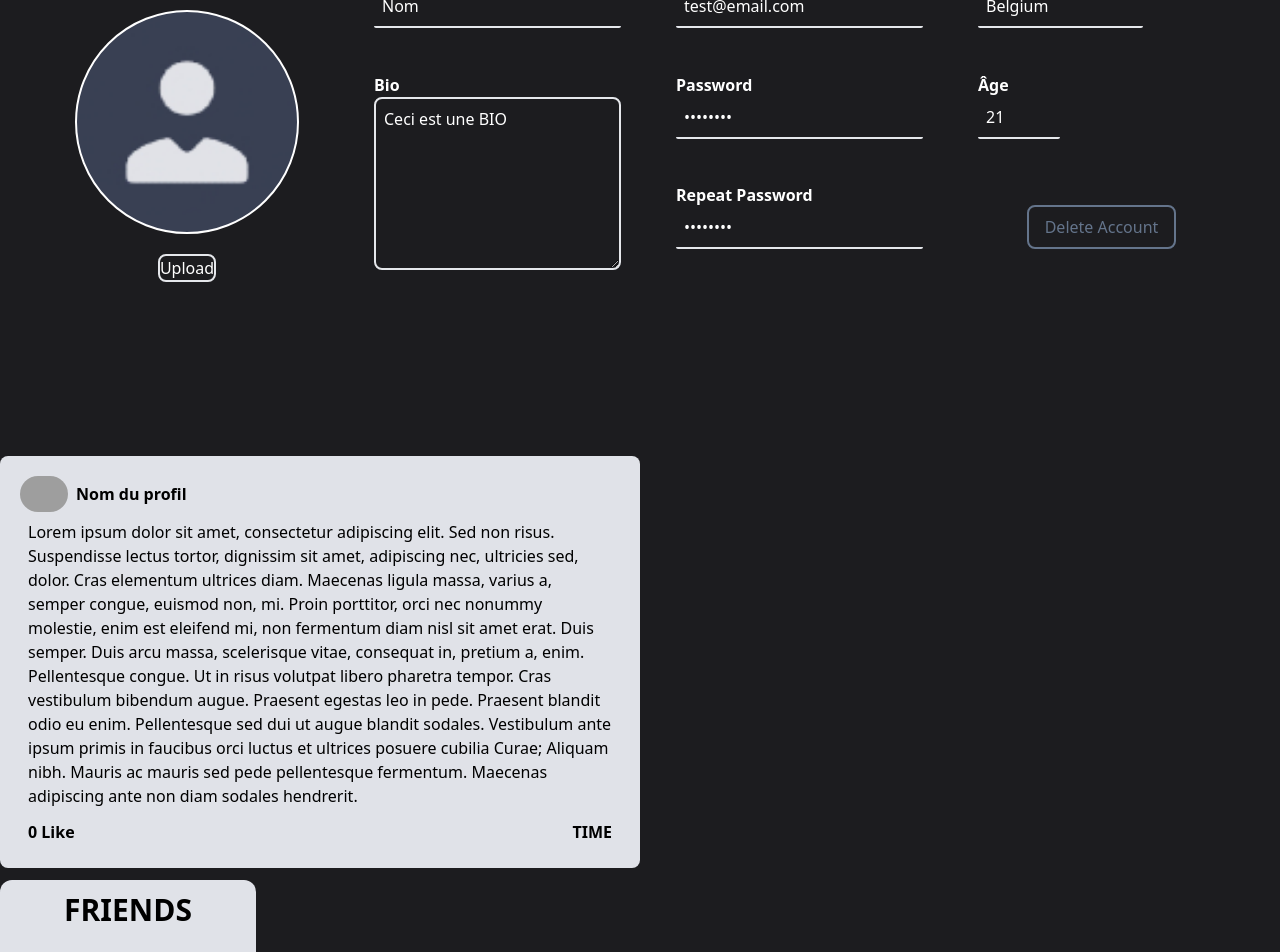
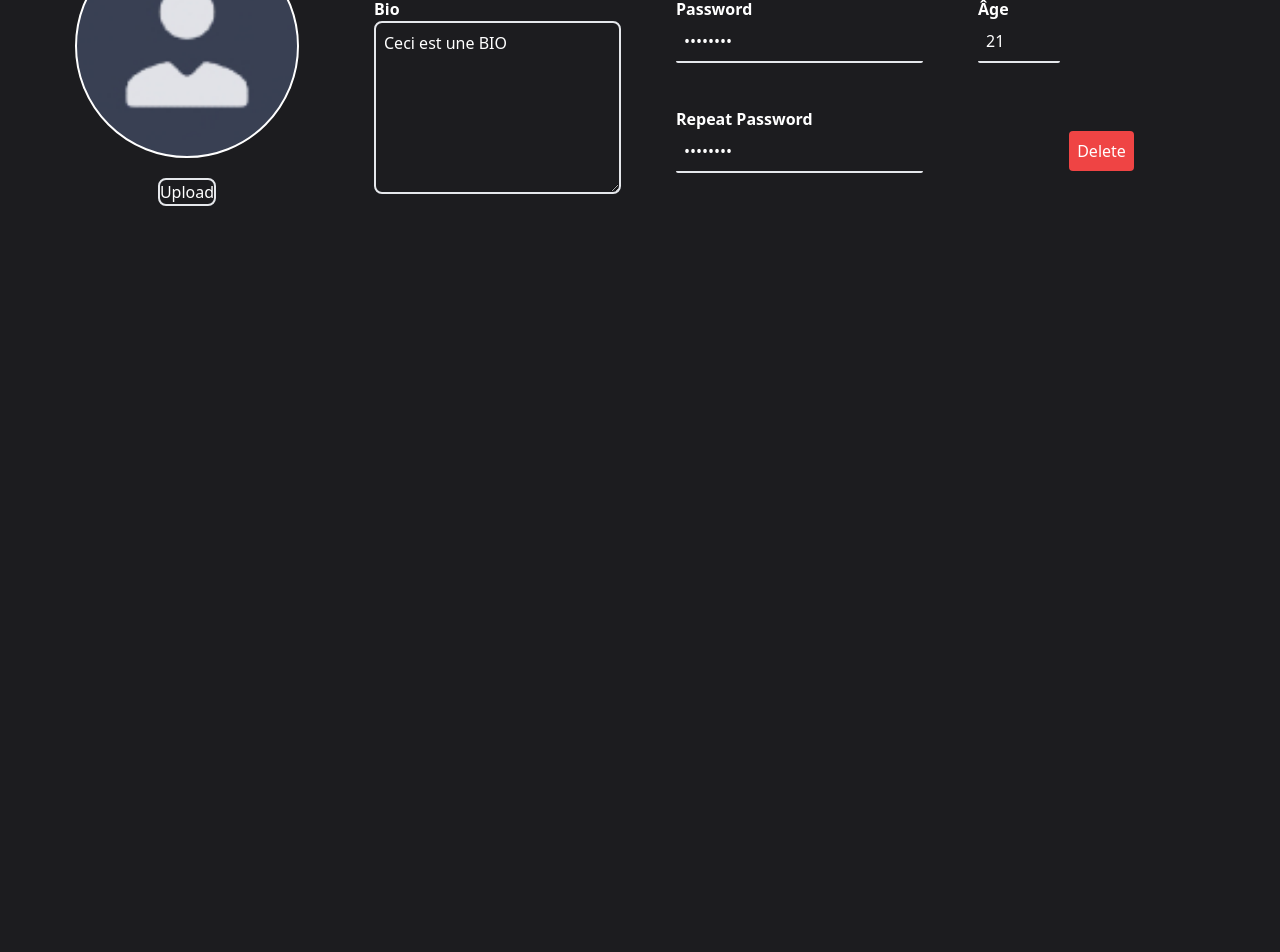
Before and after one commit to emignox/verba, a React (Vite) app in the folder fontend/: page / in a window 1280 px wide. Shown: the part 420-1372 px from the top of the page. After the commit the page ends 800 px from the top, so only its background shows below. Built offline with nearby package versions, Linux system fonts and the light colour scheme; grey boxes are pictures that could not be loaded.

Commit message:
add buttons

```diff
--- a/fontend/package.json
+++ b/fontend/package.json
@@ -15,12 +15,14 @@
     "@heroicons/react": "^2.1.1",
     "react": "^18.2.0",
     "react-dom": "^18.2.0",
+    "react-modal": "^3.16.1",
     "react-router-dom": "^6.21.1"
   },
   "devDependencies": {
     "@types/node": "^20.11.0",
     "@types/react": "^18.2.47",
     "@types/react-dom": "^18.2.17",
+    "@types/react-modal": "^3.16.3",
     "@typescript-eslint/eslint-plugin": "^6.14.0",
     "@typescript-eslint/parser": "^6.14.0",
     "@vitejs/plugin-react": "^4.2.1",
--- a/fontend/src/App.tsx
+++ b/fontend/src/App.tsx
@@ -1,34 +1,34 @@
 import { BrowserRouter as Router } from "react-router-dom";
 // import Sign from "./component/signUP";
-import Post from "./component/post";
-import FriendsList from "./component/friendsList";
+// import Post from "./component/post";
+// import FriendsList from "./component/friendsList";
 import Settings from "./component/settings";
 //import Other from "./pages/otherProfile";
-import SearchUser from "./component/searchUser";
+//import SearchUser from "./component/searchUser";
 
-const friendsData = [
-  { id: 1, name: 'Nicolas', img: 'https://images.radio-canada.ca/q_auto,w_350/v1/ici-tele/1x1/carre-noir-racisme-systemique-brutalite-policiere.jpg' },
-  { id: 2, name: 'Ema', img: 'https://images.radio-canada.ca/q_auto,w_350/v1/ici-tele/1x1/carre-noir-racisme-systemique-brutalite-policiere.jpg' },
-  { id: 3, name: 'Cédric', img: 'https://images.radio-canada.ca/q_auto,w_350/v1/ici-tele/1x1/carre-noir-racisme-systemique-brutalite-policiere.jpg' },
-  { id: 4, name: 'Tim', img: 'https://images.radio-canada.ca/q_auto,w_350/v1/ici-tele/1x1/carre-noir-racisme-systemique-brutalite-policiere.jpg' },
-  { id: 5, name: 'Louise', img: 'https://images.radio-canada.ca/q_auto,w_350/v1/ici-tele/1x1/carre-noir-racisme-systemique-brutalite-policiere.jpg' },
-];
-const searchData = {
-  Image: "https://images.radio-canada.ca/q_auto,w_350/v1/ici-tele/1x1/carre-noir-racisme-systemique-brutalite-policiere.jpg",
-  Name: "Example One",
-}
-const postData = {
-  profileImage: "https://images.radio-canada.ca/q_auto,w_350/v1/ici-tele/1x1/carre-noir-racisme-systemique-brutalite-policiere.jpg",
-  profileName: "Nom du profil",
-  message: "Lorem ipsum dolor sit amet, consectetur adipiscing elit. Sed non risus. Suspendisse lectus tortor, dignissim sit amet, adipiscing nec, ultricies sed, dolor. Cras elementum ultrices diam. Maecenas ligula massa, varius a, semper congue, euismod non, mi. Proin porttitor, orci nec nonummy molestie, enim est eleifend mi, non fermentum diam nisl sit amet erat. Duis semper. Duis arcu massa, scelerisque vitae, consequat in, pretium a, enim. Pellentesque congue. Ut in risus volutpat libero pharetra tempor. Cras vestibulum bibendum augue. Praesent egestas leo in pede. Praesent blandit odio eu enim. Pellentesque sed dui ut augue blandit sodales. Vestibulum ante ipsum primis in faucibus orci luctus et ultrices posuere cubilia Curae; Aliquam nibh. Mauris ac mauris sed pede pellentesque fermentum. Maecenas adipiscing ante non diam sodales hendrerit.",
-};
+// const friendsData = [
+// { id: 1, name: 'Nicolas', img: 'https://images.radio-canada.ca/q_auto,w_350/v1/ici-tele/1x1/carre-noir-racisme-systemique-brutalite-policiere.jpg' },
+// { id: 2, name: 'Ema', img: 'https://images.radio-canada.ca/q_auto,w_350/v1/ici-tele/1x1/carre-noir-racisme-systemique-brutalite-policiere.jpg' },
+// { id: 3, name: 'Cédric', img: 'https://images.radio-canada.ca/q_auto,w_350/v1/ici-tele/1x1/carre-noir-racisme-systemique-brutalite-policiere.jpg' },
+// { id: 4, name: 'Tim', img: 'https://images.radio-canada.ca/q_auto,w_350/v1/ici-tele/1x1/carre-noir-racisme-systemique-brutalite-policiere.jpg' },
+// { id: 5, name: 'Louise', img: 'https://images.radio-canada.ca/q_auto,w_350/v1/ici-tele/1x1/carre-noir-racisme-systemique-brutalite-policiere.jpg' },
+// ];
+// const searchData = {
+//   Image: "https://images.radio-canada.ca/q_auto,w_350/v1/ici-tele/1x1/carre-noir-racisme-systemique-brutalite-policiere.jpg",
+//   Name: "Example One",
+// }
+// const postData = {
+//   profileImage: "https://images.radio-canada.ca/q_auto,w_350/v1/ici-tele/1x1/carre-noir-racisme-systemique-brutalite-policiere.jpg",
+//   profileName: "Nom du profil",
+//   message: "Lorem ipsum dolor sit amet, consectetur adipiscing elit. Sed non risus. Suspendisse lectus tortor, dignissim sit amet, adipiscing nec, ultricies sed, dolor. Cras elementum ultrices diam. Maecenas ligula massa, varius a, semper congue, euismod non, mi. Proin porttitor, orci nec nonummy molestie, enim est eleifend mi, non fermentum diam nisl sit amet erat. Duis semper. Duis arcu massa, scelerisque vitae, consequat in, pretium a, enim. Pellentesque congue. Ut in risus volutpat libero pharetra tempor. Cras vestibulum bibendum augue. Praesent egestas leo in pede. Praesent blandit odio eu enim. Pellentesque sed dui ut augue blandit sodales. Vestibulum ante ipsum primis in faucibus orci luctus et ultrices posuere cubilia Curae; Aliquam nibh. Mauris ac mauris sed pede pellentesque fermentum. Maecenas adipiscing ante non diam sodales hendrerit.",
+// };
 
 function App() {
   return (
     <div>
       <Router>
 
-        <SearchUser {...searchData} />
+        {/*<SearchUser {...searchData} />*/}
         <Settings/>
         {/*<Nav /> */}
         {/*
@@ -38,8 +38,8 @@ function App() {
           </div>
         */}
         {/* <Sign /> */}
-        <Post {...postData} />
-        <FriendsList friends={friendsData} />
+        {/*<Post {...postData} />
+        <FriendsList friends={friendsData} />*/}
       </Router>
     </div>
   );
--- a/fontend/src/component/buttons.tsx
+++ b/fontend/src/component/buttons.tsx
@@ -1,13 +1,72 @@
-import React from 'react';
+// DeleteButton.tsx
+import React, { useState } from 'react';
 
-export const DeleteButton: React.FC = () => (
-    <button className="hover:bg-red-400 hover:text-white hover:scale-110 hover:border-none bg-transparent border-slate-500 border-2 rounded-lg py-2 px-4 text-slate-500">
-        Delete Account
-    </button>
-);
+export const DeleteButton: React.FC = () => {
+  const [isPopupOpen, setIsPopupOpen] = useState(false);
+
+  const openPopup = () => {
+    setIsPopupOpen(true);
+  };
+
+  const closePopup = () => {
+    setIsPopupOpen(false);
+  };
+
+  const handleDeleteClick = (e: React.MouseEvent<HTMLButtonElement>) => {
+    e.preventDefault(); // Empêche la soumission du formulaire
+    openPopup();
+  };
+
+  return (
+    <>
+      <button onClick={handleDeleteClick} className="bg-red-500 text-white p-2 rounded">Delete</button>
+      {isPopupOpen && (
+        <div className="fixed top-0 left-0 w-screen h-screen bg-black bg-opacity-50 flex justify-center items-center">
+          <div className="bg-white p-4 rounded">
+            <p>Are you sure you want to delete?</p>
+            <button onClick={closePopup} className="bg-gray-300 text-black p-2 rounded mt-2">Cancel</button>
+          </div>
+        </div>
+      )}
+    </>
+  );
+};
+
+export default DeleteButton;
 
 export const SaveButton: React.FC = () => (
     <button className="bg-transparent hover:bg-cyan-300 hover:border-transparent hover:scale-110 border-2 border-white text-white font-bold py-2 px-4 rounded-lg">
         SAVE
     </button>
 );
+
+export const LikeButton: React.FC = () => {
+    const [likes, setLikes] = useState(43);
+    const [isLiked, setIsLiked] = useState(false);
+
+    const handleLikeClick = () => {
+      if (!isLiked) {
+        // Ajouter un like
+        setLikes((prevLikes) => prevLikes + 1);
+      } else {
+        // Annuler le like
+        setLikes((prevLikes) => prevLikes - 1);
+      }
+
+      // Inverser l'état isLiked
+      setIsLiked((prevIsLiked) => !prevIsLiked);
+    };
+
+    return (
+      <button
+        className={`${
+          isLiked
+            ? 'bg-cyan-400 text-white border-cyan-400'
+            : 'bg-transparent text-cyan-400 border-cyan-400'
+        } hover:bg-cyan-500 hover:border-cyan-500 hover:scale-110 border-2 font-bold py-2 px-4 rounded-lg`}
+        onClick={handleLikeClick}
+      >
+        {isLiked ? 'Unlike' : 'Like'} ({likes})
+      </button>
+    );
+  };
--- a/fontend/src/component/post.tsx
+++ b/fontend/src/component/post.tsx
@@ -1,12 +1,8 @@
-import { useState } from 'react';
 import PostProps from './interface/InterfacePost';
+import {LikeButton} from './buttons';
 
 function Post({ profileImage, profileName, message }: PostProps) {
-  const [likes, setLikes] = useState(0);
 
-  function handleLikeClick() {
-    setLikes(likes + 1);
-  }
 
   return (
     <>
@@ -21,11 +17,8 @@ function Post({ profileImage, profileName, message }: PostProps) {
           <p>{message}</p>
         </div>
         <div className="px-4 py-3 font-bold flex justify-between">
-          <button
-            onClick={handleLikeClick}
-          >
-            {likes} Like
-          </button>
+          {/* Utilisez le composant LikeButton ici */}
+          <LikeButton />
           <p className="font-bold">TIME</p>
         </div>
       </div>
--- a/fontend/src/component/searchUser.tsx
+++ b/fontend/src/component/searchUser.tsx
@@ -1,5 +1,5 @@
 {/*Si InterfaceSearchUser n'est pas accesible, changer la majuscule de Interface ! Merci VScode */}
-import SearchUserProps from './interface/InterfaceSearchUser';
+import SearchUserProps from './interface/interfaceSearchUser';
 import ButtonAdd from './buttonAdd';
 
 function searchUser({ Image, Name}: SearchUserProps) {
--- a/fontend/src/component/settings.tsx
+++ b/fontend/src/component/settings.tsx
@@ -1,5 +1,5 @@
 import React, { useState } from 'react';
-import { DeleteButton, SaveButton } from './buttons';
+import {DeleteButton, SaveButton} from './buttons';
 import image from "../img/profil.jpg";
 
 const Settings: React.FC = () => {
```
Also changed, not shown: 1 other file (tests, documents, lock files or other folders).
